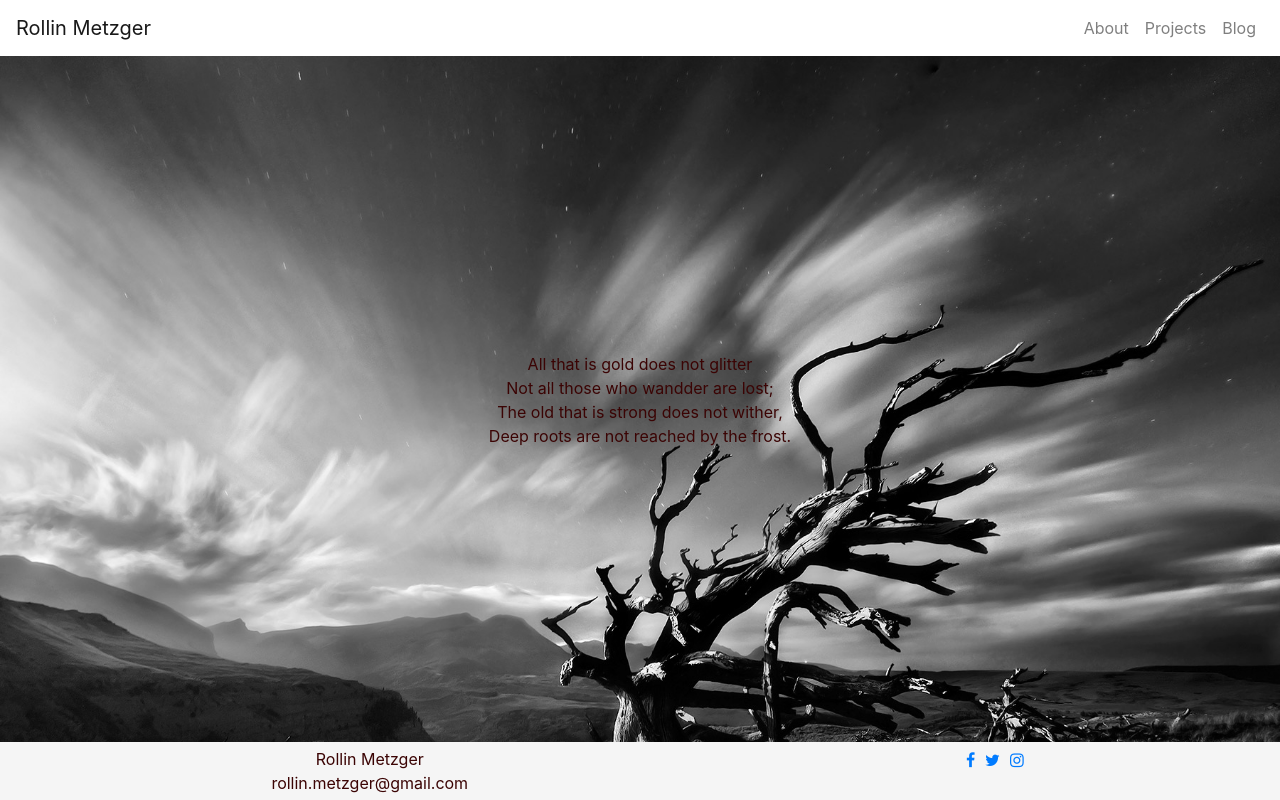
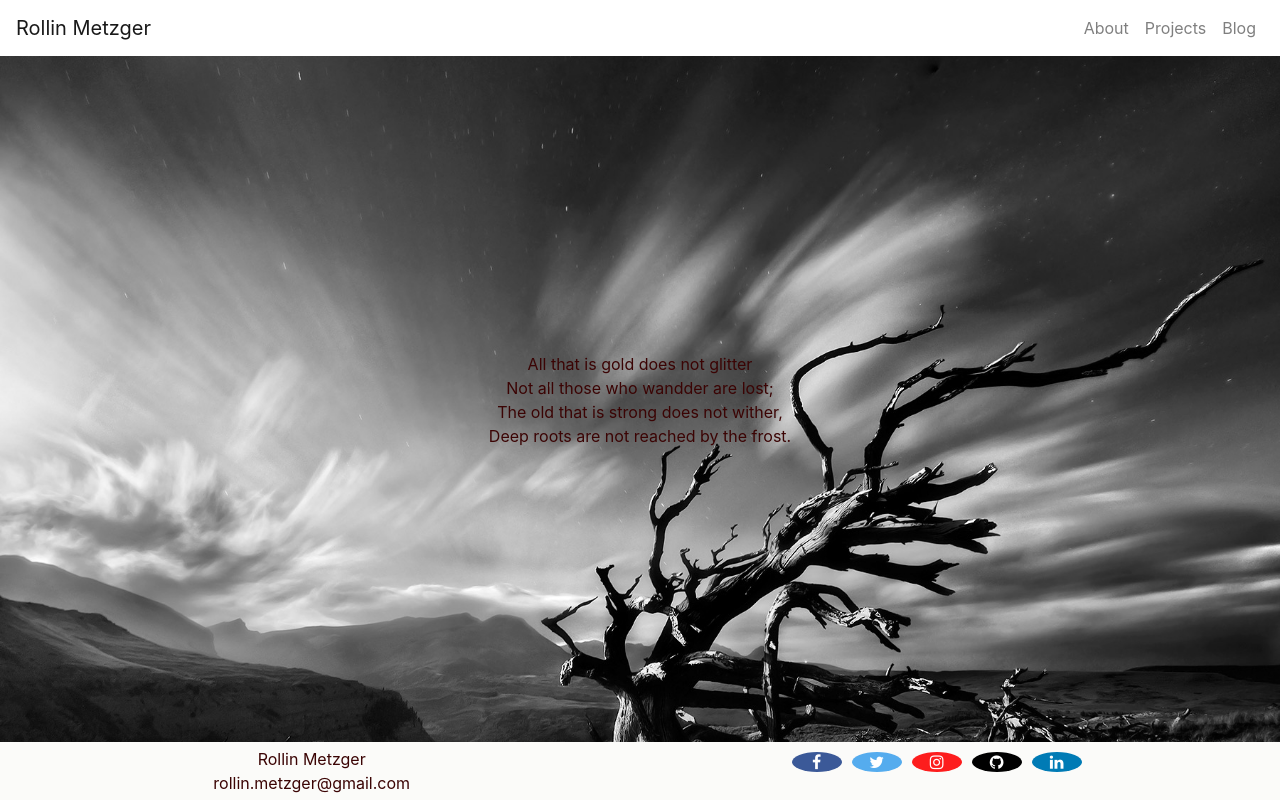
Before and after one commit to alcesalces11331/Portfolio, a React (Create React App) app: page /about in a window 1280 px wide. Built offline with nearby package versions, Linux system fonts and the light colour scheme.

Commit message:
Style social media links

```diff
--- a/src/App.css
+++ b/src/App.css
@@ -253,7 +253,7 @@ body {
 #footer-main-container {
   display: flex;
   bottom: 0;
-  background-color: whitesmoke;
+  background-color: rgb(251,251,249);
 }
 
 .footer-inner-container {
@@ -286,5 +286,44 @@ body {
 
 .social-media-link a{
   margin: 5px;
+  padding: 2px;
   justify-content: space-around;
 }
+
+.fa {
+  padding: 20px;
+  font-size: 30px;
+  width: 50px;
+  text-align: center;
+  text-decoration: none;
+  border-radius: 50%;
+}
+
+.fa:hover {
+  opacity: 0.7;
+}
+
+.fa-facebook {
+  background: #3B5998;
+  color: white;
+}
+
+.fa-twitter {
+  background: #55ACEE;
+  color: white;
+}
+
+.fa-instagram {
+  background: #FD1D1D;
+  color: white;
+}
+
+.fa-github {
+  background: black;
+  color: white;
+}
+
+.fa-linkedin {
+  background: #007BB5;
+  color: white;
+}
--- a/src/components/Footer.js
+++ b/src/components/Footer.js
@@ -1,6 +1,7 @@
 import React from 'react';
 
 const Footer = props => {
+    /* eslint-disable */
     return(
         <div id="footer-main-container">
             <div className="footer-inner-container">
@@ -12,9 +13,11 @@ const Footer = props => {
                 </div>
                 <div className="social-media-link-container">
                     <div className="social-media-link">
-                        <a href="#" className="fa fa-facebook"></a>
-                        <a href="#" className="fa fa-twitter"></a>
-                        <a href="#" className="fa fa-instagram"></a>
+                        <a href="https://www.facebook.com/rollin.metzger.5" className="fa fa-facebook" alt="facebook"></a>
+                        <a href="https://twitter.com/rollinmetzger" className="fa fa-twitter" alt="twitter"></a>
+                        <a href="https://www.instagram.com/holdmydoommetal/" className="fa fa-instagram" alt="instagram"></a>
+                        <a href="https://github.com/alcesalces11331" className="fa fa-github" alt="github"></a>
+                        <a href="https://www.linkedin.com/in/rollin-metzger/" className="fa fa-linkedin" alt="linkedin"></a>
                     </div>
                 </div>
             </div>
```
